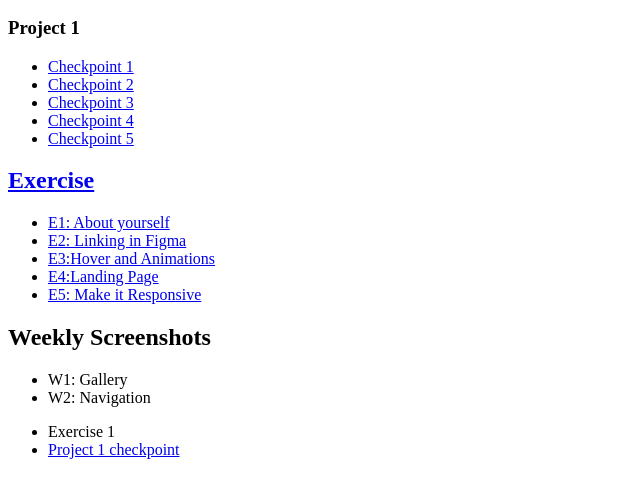
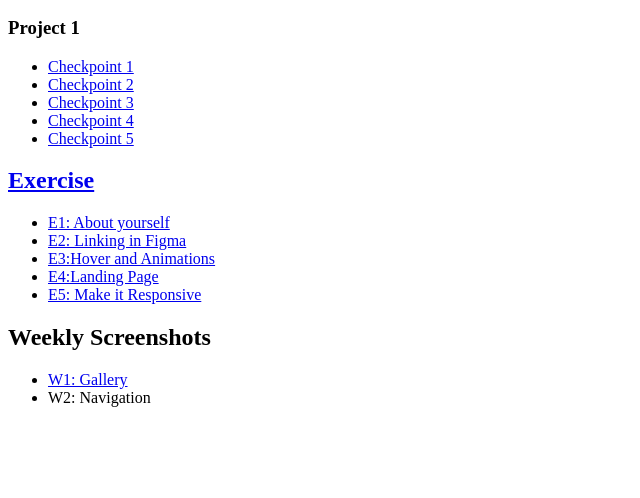
Before and after one commit to carmencruz3/avt415, a plain HTML site: page index.html in a window 1280 px wide. Shown: the part 110-608 px from the top of the page, without its empty margins (0-640 px from the left). Drawn offline with Linux system fonts and the light colour scheme.

Commit message:
10/01/25

```diff
--- a/index.html
+++ b/index.html
@@ -26,13 +26,8 @@
  </ul>
  <h2>Weekly Screenshots</h2>
  <ul>
- 	<li>W1: Gallery</li>
+ 	<li><a href="weeklyscreenshot1.html">W1: Gallery</a></li>
  	 <li>W2: Navigation</li>
- </ul>
- <ul>
- 	<li>Exercise 1</li>
- 	<li><a href="project1/project_1_checkpoint.html">Project 1 checkpoint</a></li>
-
  </ul>
 </body>
 </html>
```
Also changed, not shown: weeklyscreenshot1.html (+1 -1 lines), 2 other files.
